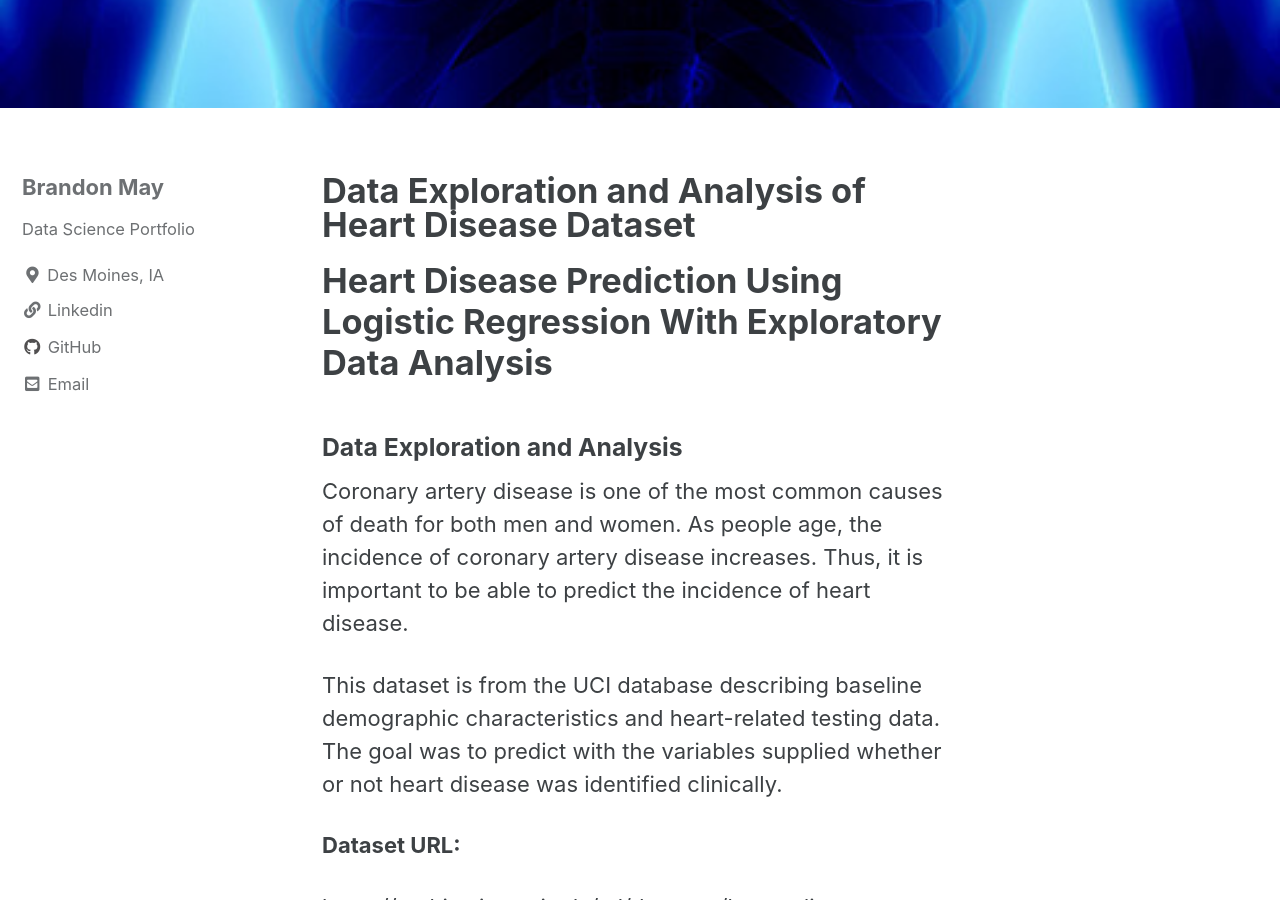
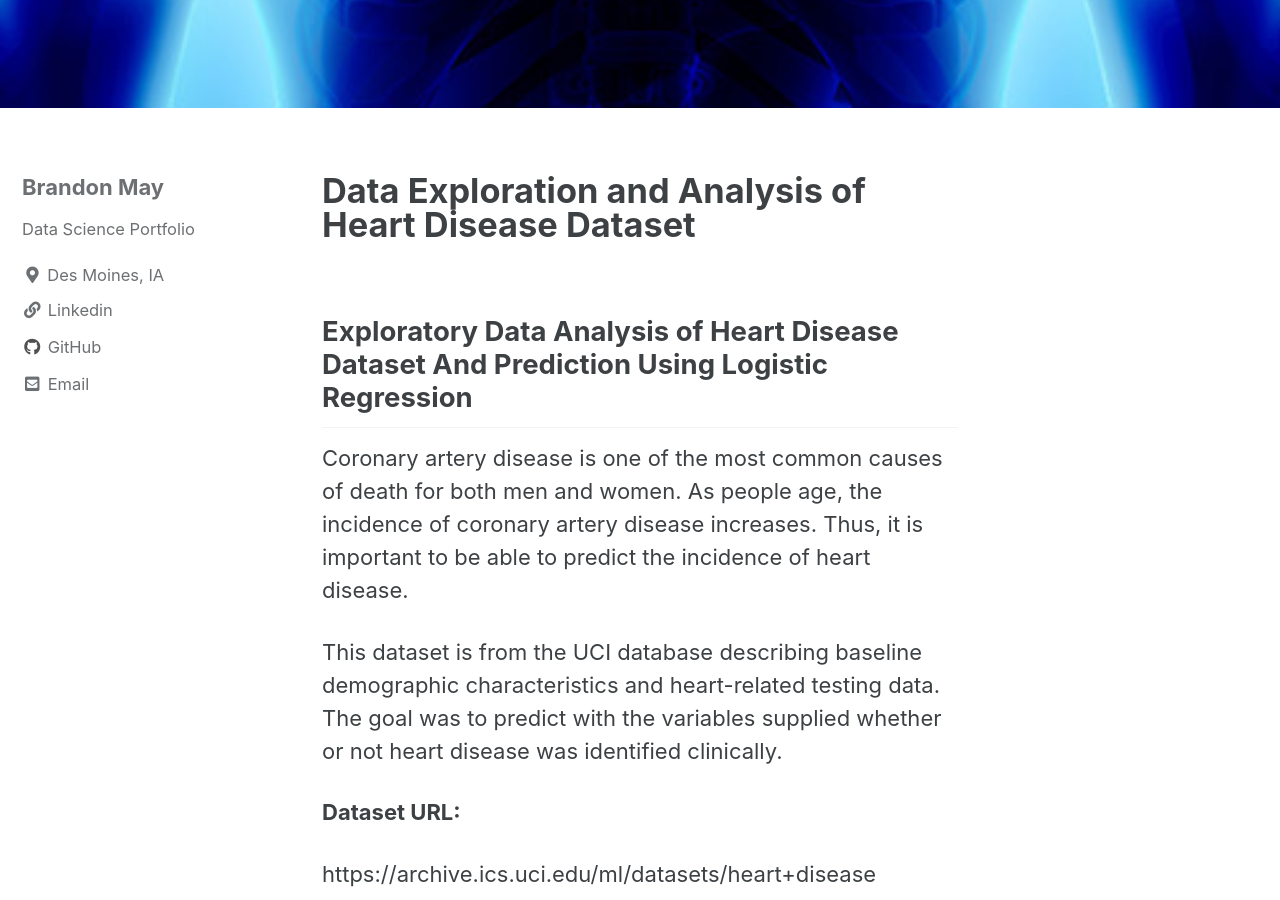
Before and after one commit to bmay51213/bmay51213.github.io, a Jekyll site: the page built from _posts/2020-01-28-dataexploration.md, in a window 1280 px wide and 900 px high, scrolled down 851 px. Built offline with Jekyll 4.4.1, drawn with Linux system fonts in a browser that asks for light colours; cached includes are drawn as plain includes; some of the changed text lies outside the part shown.

Commit message:
fine-tuning again

````diff
--- a/_posts/2020-01-28-dataexploration.md
+++ b/_posts/2020-01-28-dataexploration.md
@@ -7,9 +7,7 @@
 excerpt: "Project Proposal"
 ---
 
-# Heart Disease Prediction Using Logistic Regression With Exploratory Data Analysis
-
-### Data Exploration and Analysis ###
+## Exploratory Data Analysis of Heart Disease Dataset And Prediction Using Logistic Regression
 
 Coronary artery disease is one of the most common causes of death for both men and women.  As people age, the incidence of coronary artery disease increases.  Thus, it is important to be able to predict the incidence of heart disease.
 
@@ -580,7 +578,6 @@
 
 
 
-    <Figure size 576x432 with 0 Axes>
 
 
 Interestingly, when visualizing the distribution of cholesterol values and whether or not CAD was present or absent, there appears to be an association that there were higher cholesterol values with CAD confirmed as negative as opposed to positive.  This is counterintuitive as higher cholesterol levels are generally associated with development of coronary artery disease.
@@ -607,7 +604,6 @@
 
 
 
-    <Figure size 576x432 with 0 Axes>
 
 
 The distribution for the systolic blood pressure values appear to be more or less the same between those diagnosed without CAD and those diagnosed without CAD.  There seems to be a significant proportion of individuals diagnosed with CAD at normal BPs (systolic BPs between 120 and 140).
@@ -634,7 +630,6 @@
 
 
 
-    <Figure size 576x432 with 0 Axes>
 
 
 Considering the variable for age, it appears that the older individuals in the dataset were more likely to NOT be diagnosed with CAD.  This is counterintuitive as the probability of developing CAD rises naturally with aging.
@@ -670,7 +665,6 @@
 
 
 
-    <Figure size 576x432 with 0 Axes>
 
 
 For age, the CDF is essentially a straight line indicating a close to normal distribution.  The cholesterol variable, the middle line of the curve is steeper indicating a higher frequency of those values.  This suggests there were a larger proportion of elevated cholesterols as compared to lower cholesterols.
@@ -737,8 +731,6 @@
 ![png](/images/heartdisease/output_30_2.png)
 
 
-
-    <Figure size 576x432 with 0 Axes>
 
 
 The three variables tested here using probability plots all appear to follow a mostly normal distribution indicated by their minimal deviations from a straight line.  At the extreme values however, there are more significant deviations.  Thus for middle range values, the extreme values in the tails of all three of the different variables may cause instability in our modeling algorithms.
@@ -1031,7 +1023,6 @@
 
 
 
-    <matplotlib.axes._subplots.AxesSubplot at 0x1c5d4ff01c0>
 
 
 
@@ -1042,6 +1033,4 @@
 However, this does suggest that logistic regression and other types of machine learning algorithms may be useful in predicting heart disease.
 
 
-```python
-
 ```
````
